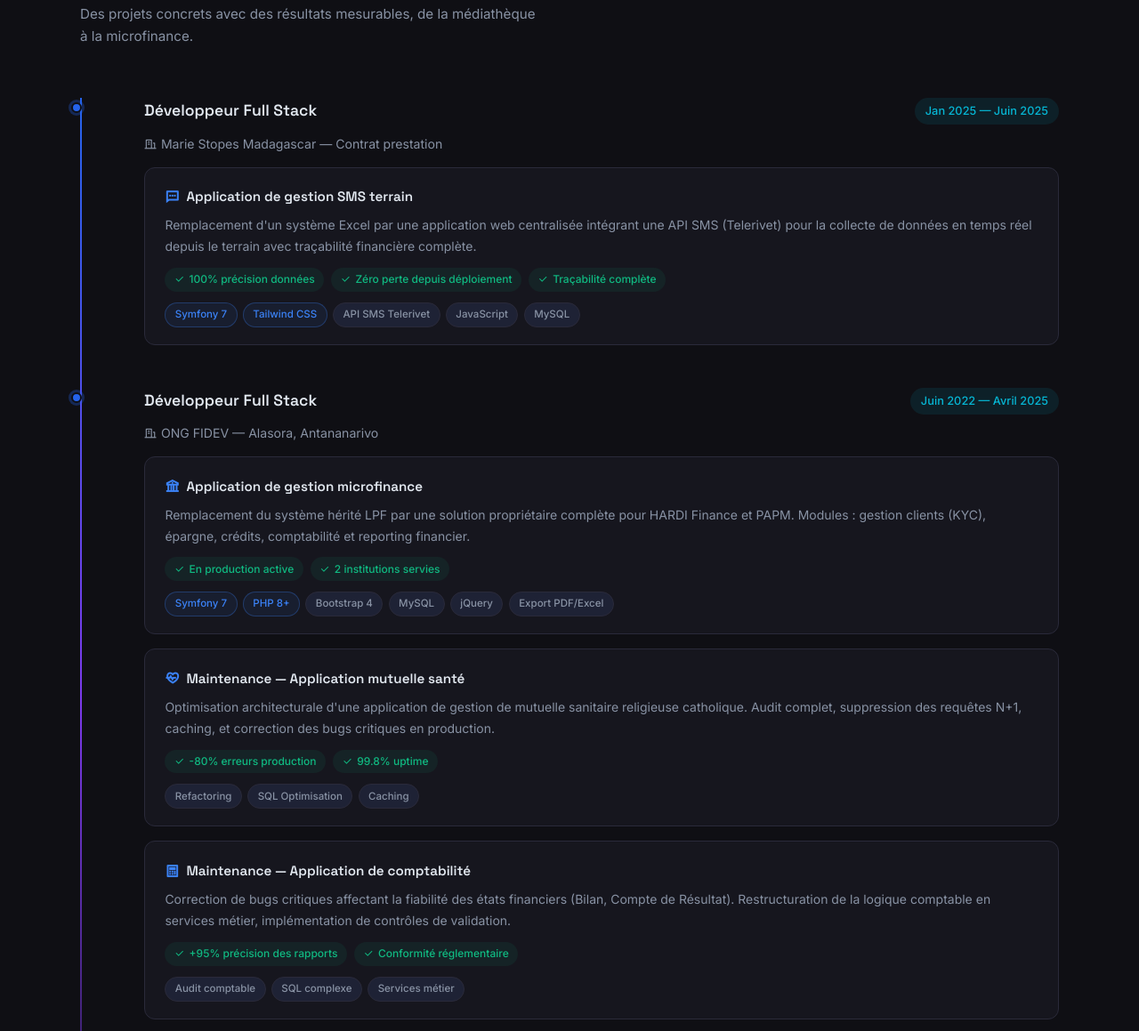
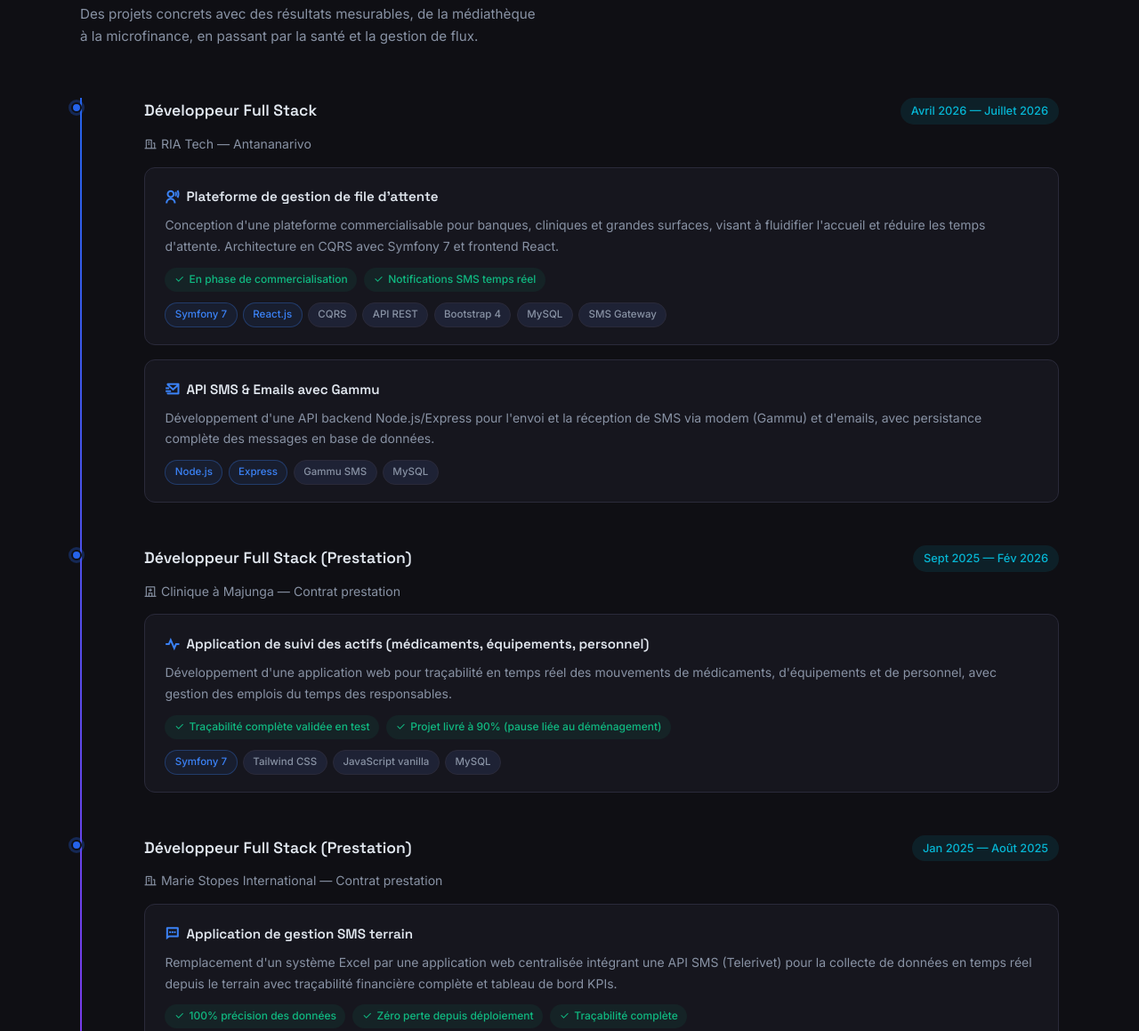
Before and after one commit to LalainaAndrianarimalala/portfolio.io, a plain HTML site: page index.html in a window 1280 px wide. Shown: the part 993-2152 px from the top of the page at 89% size. Drawn offline with nearby package versions, Linux system fonts and the light colour scheme.

Commit message:
Mis a jour : ajout des nouvelles projets realisés

```diff
--- a/index.html
+++ b/index.html
@@ -216,6 +216,7 @@
         display: flex;
         gap: 1rem;
         align-items: center;
+        flex-wrap: wrap;
       }
       .btn-primary {
         padding: 0.75rem 1.8rem;
@@ -244,6 +245,24 @@
       .btn-ghost:hover {
         border-color: var(--blue);
         background: rgba(37, 99, 235, 0.07);
+      }
+      .btn-cv {
+        display: inline-flex;
+        align-items: center;
+        gap: 0.5rem;
+        padding: 0.75rem 1.8rem;
+        border: 1px solid rgba(6, 182, 212, 0.4);
+        color: var(--cyan);
+        border-radius: 8px;
+        font-family: var(--font-head);
+        font-weight: 500;
+        font-size: 0.95rem;
+        transition: border-color 0.2s, background 0.2s;
+        cursor: pointer;
+      }
+      .btn-cv:hover {
+        border-color: var(--cyan);
+        background: rgba(6, 182, 212, 0.07);
       }
 
       /* Hero card */
@@ -656,6 +675,7 @@
         justify-content: center;
         font-size: 1rem;
         color: var(--blue-light);
+        flex-shrink: 0;
       }
 
       /* ── FOOTER ─────────────────────────────────────── */
@@ -687,24 +707,16 @@
         .contact-wrap {
           flex-direction: column;
         }
-      }
-      .btn-cv {
-        display: inline-flex;
-        align-items: center;
-        gap: 0.5rem;
-        padding: 0.75rem 1.8rem;
-        border: 1px solid rgba(6, 182, 212, 0.4);
-        color: var(--cyan);
-        border-radius: 8px;
-        font-family: var(--font-head);
-        font-weight: 500;
-        font-size: 0.95rem;
-        transition: border-color 0.2s, background 0.2s;
-        cursor: pointer;
-      }
-      .btn-cv:hover {
-        border-color: var(--cyan);
-        background: rgba(6, 182, 212, 0.07);
+        .hero-actions {
+          flex-direction: column;
+          align-items: stretch;
+        }
+        .hero-actions .btn-primary,
+        .hero-actions .btn-ghost,
+        .hero-actions .btn-cv {
+          text-align: center;
+          justify-content: center;
+        }
       }
     </style>
   </head>
@@ -734,17 +746,18 @@
             ANDRIANARIMALALA<br /><span class="accent">Andry Lalaina</span>
           </h1>
           <p class="hero-desc">
-            Développeur passionné avec plus de 3 ans d'expérience dans la
-            conception et le développement de solutions web robustes. Spécialisé
-            en Symfony, React et architecture MVC.
+            Développeur full stack avec plus de 4 ans d'expérience dans la
+            conception, le développement et la maintenance d'applications web
+            métier. Spécialisé en Symfony, architectures MVC et refactorisation
+            de code legacy.
           </p>
           <div class="hero-stats">
             <div class="hero-stat">
-              <strong>3+</strong>
+              <strong>4+</strong>
               <span>Ans d'expérience</span>
             </div>
             <div class="hero-stat">
-              <strong>5+</strong>
+              <strong>8+</strong>
               <span>Projets livrés</span>
             </div>
             <div class="hero-stat">
@@ -788,20 +801,123 @@
         <h2 class="section-title">Expériences professionnelles</h2>
         <p class="section-sub">
           Des projets concrets avec des résultats mesurables, de la médiathèque
-          à la microfinance.
+          à la microfinance, en passant par la santé et la gestion de flux.
         </p>
 
         <div class="timeline">
+          <!-- RIA Tech (Avril - Juillet 2026) -->
+          <div class="tl-item">
+            <div class="tl-dot"></div>
+            <div class="tl-header">
+              <div class="tl-title">Développeur Full Stack</div>
+              <div class="tl-date">Avril 2026 — Juillet 2026</div>
+            </div>
+            <div class="tl-company">
+              <i class="ri-building-line"></i>RIA Tech — Antananarivo
+            </div>
+            <div class="tl-projects">
+              <div class="tl-project">
+                <div class="tl-project-name">
+                  <i class="ri-user-voice-line"></i>Plateforme de gestion de file
+                  d'attente
+                </div>
+                <p>
+                  Conception d'une plateforme commercialisable pour banques,
+                  cliniques et grandes surfaces, visant à fluidifier l'accueil
+                  et réduire les temps d'attente. Architecture en CQRS avec
+                  Symfony 7 et frontend React.
+                </p>
+                <div class="tl-results">
+                  <span class="result-chip"
+                    ><i class="ri-check-line"></i>En phase de
+                    commercialisation</span
+                  >
+                  <span class="result-chip"
+                    ><i class="ri-check-line"></i>Notifications SMS temps
+                    réel</span
+                  >
+                </div>
+                <div class="tags">
+                  <span class="tag blue">Symfony 7</span>
+                  <span class="tag blue">React.js</span>
+                  <span class="tag">CQRS</span>
+                  <span class="tag">API REST</span>
+                  <span class="tag">Bootstrap 4</span>
+                  <span class="tag">MySQL</span>
+                  <span class="tag">SMS Gateway</span>
+                </div>
+              </div>
+              <div class="tl-project">
+                <div class="tl-project-name">
+                  <i class="ri-mail-send-line"></i>API SMS & Emails avec Gammu
+                </div>
+                <p>
+                  Développement d'une API backend Node.js/Express pour l'envoi
+                  et la réception de SMS via modem (Gammu) et d'emails, avec
+                  persistance complète des messages en base de données.
+                </p>
+                <div class="tags">
+                  <span class="tag blue">Node.js</span>
+                  <span class="tag blue">Express</span>
+                  <span class="tag">Gammu SMS</span>
+                  <span class="tag">MySQL</span>
+                </div>
+              </div>
+            </div>
+          </div>
+
+          <!-- Clinique Majunga -->
+          <div class="tl-item">
+            <div class="tl-dot"></div>
+            <div class="tl-header">
+              <div class="tl-title">Développeur Full Stack (Prestation)</div>
+              <div class="tl-date">Sept 2025 — Fév 2026</div>
+            </div>
+            <div class="tl-company">
+              <i class="ri-hospital-line"></i>Clinique à Majunga — Contrat
+              prestation
+            </div>
+            <div class="tl-projects">
+              <div class="tl-project">
+                <div class="tl-project-name">
+                  <i class="ri-pulse-line"></i>Application de suivi des actifs
+                  (médicaments, équipements, personnel)
+                </div>
+                <p>
+                  Développement d'une application web pour traçabilité en temps
+                  réel des mouvements de médicaments, d'équipements et de
+                  personnel, avec gestion des emplois du temps des responsables.
+                </p>
+                <div class="tl-results">
+                  <span class="result-chip"
+                    ><i class="ri-check-line"></i>Traçabilité complète validée
+                    en test</span
+                  >
+                  <span class="result-chip"
+                    ><i class="ri-check-line"></i>Projet livré à 90% (pause liée
+                    au déménagement)</span
+                  >
+                </div>
+                <div class="tags">
+                  <span class="tag blue">Symfony 7</span>
+                  <span class="tag">Tailwind CSS</span>
+                  <span class="tag">JavaScript vanilla</span>
+                  <span class="tag">MySQL</span>
+                </div>
+              </div>
+            </div>
+          </div>
+
           <!-- Marie Stopes -->
           <div class="tl-item">
             <div class="tl-dot"></div>
             <div class="tl-header">
-              <div class="tl-title">Développeur Full Stack</div>
-              <div class="tl-date">Jan 2025 — Juin 2025</div>
+              <div class="tl-title">Développeur Full Stack (Prestation)</div>
+              <div class="tl-date">Jan 2025 — Août 2025</div>
             </div>
             <div class="tl-company">
-              <i class="ri-building-line"></i>Marie Stopes Madagascar — Contrat
-              prestation
+              <i class="ri-building-line"></i>Marie Stopes International —
+              Contrat prestation
             </div>
             <div class="tl-projects">
               <div class="tl-project">
@@ -813,11 +929,11 @@
                   Remplacement d'un système Excel par une application web
                   centralisée intégrant une API SMS (Telerivet) pour la collecte
                   de données en temps réel depuis le terrain avec traçabilité
-                  financière complète.
+                  financière complète et tableau de bord KPIs.
                 </p>
                 <div class="tl-results">
                   <span class="result-chip"
-                    ><i class="ri-check-line"></i>100% précision données</span
+                    ><i class="ri-check-line"></i>100% précision des données</span
                   >
                   <span class="result-chip"
                     ><i class="ri-check-line"></i>Zéro perte depuis
@@ -831,8 +947,9 @@
                   <span class="tag blue">Symfony 7</span>
                   <span class="tag blue">Tailwind CSS</span>
                   <span class="tag">API SMS Telerivet</span>
-                  <span class="tag">JavaScript</span>
+                  <span class="tag">JavaScript vanilla</span>
                   <span class="tag">MySQL</span>
+                  <span class="tag">Export PDF/Excel</span>
                 </div>
               </div>
             </div>
@@ -852,13 +969,14 @@
               <div class="tl-project">
                 <div class="tl-project-name">
                   <i class="ri-bank-line"></i>Application de gestion
-                  microfinance
+                  microfinance (HARDI Finance & PAPM)
                 </div>
                 <p>
                   Remplacement du système hérité LPF par une solution
-                  propriétaire complète pour HARDI Finance et PAPM. Modules :
-                  gestion clients (KYC), épargne, crédits, comptabilité et
-                  reporting financier.
+                  propriétaire complète. Modules : gestion clients (KYC),
+                  épargne (dépôts/intérêts), crédits (demande/approbation/suivi
+                  remboursement), comptabilité (journaux, grand-livre, états
+                  financiers).
                 </p>
                 <div class="tl-results">
                   <span class="result-chip"
@@ -869,7 +987,7 @@
                   >
                 </div>
                 <div class="tags">
-                  <span class="tag blue">Symfony 7</span>
+                  <span class="tag blue">Symfony 4/5/6/7</span>
                   <span class="tag blue">PHP 8+</span>
                   <span class="tag">Bootstrap 4</span>
                   <span class="tag">MySQL</span>
@@ -885,9 +1003,9 @@
                 </div>
                 <p>
                   Optimisation architecturale d'une application de gestion de
-                  mutuelle sanitaire religieuse catholique. Audit complet,
-                  suppression des requêtes N+1, caching, et correction des bugs
-                  critiques en production.
+                  mutuelle sanitaire. Audit complet, refactorisation des
+                  requêtes SQL (suppression N+1, indices, caching), correction
+                  des bugs bloquants en production.
                 </p>
                 <div class="tl-results">
                   <span class="result-chip"
@@ -910,10 +1028,11 @@
                   comptabilité
                 </div>
                 <p>
-                  Correction de bugs critiques affectant la fiabilité des états
-                  financiers (Bilan, Compte de Résultat). Restructuration de la
-                  logique comptable en services métier, implémentation de
-                  contrôles de validation.
+                  Correction des bugs critiques affectant la fiabilité des
+                  états financiers (Bilan, Compte de Résultat). Restructuration
+                  de la logique comptable en services métier, implémentation de
+                  contrôles de validation (double validation, équilibre
+                  débit/crédit).
                 </p>
                 <div class="tl-results">
                   <span class="result-chip"
@@ -921,7 +1040,8 @@
                     rapports</span
                   >
                   <span class="result-chip"
-                    ><i class="ri-check-line"></i>Conformité réglementaire</span
+                    ><i class="ri-check-line"></i>Conformité réglementaire
+                    validée</span
                   >
                 </div>
                 <div class="tags">
@@ -999,10 +1119,12 @@
             <div class="skill-items">
               <span class="skill-pill expert">Symfony 4–7</span>
               <span class="skill-pill expert">PHP 8+</span>
+              <span class="skill-pill">Node.js/Express</span>
               <span class="skill-pill">API REST</span>
+              <span class="skill-pill">CQRS</span>
               <span class="skill-pill">Architecture MVC</span>
               <span class="skill-pill">Design Patterns</span>
-              <span class="skill-pill">Optimisation SQL</span>
+              <span class="skill-pill">Gammu SMS</span>
             </div>
           </div>
 
@@ -1047,7 +1169,8 @@
               <span class="skill-pill">Docker</span>
               <span class="skill-pill">Postman</span>
               <span class="skill-pill">Linux / Windows</span>
-              <span class="skill-pill">Trello / Scrum</span>
+              <span class="skill-pill">Trello</span>
+              <span class="skill-pill">Agile / Scrum</span>
             </div>
           </div>
 
@@ -1072,7 +1195,7 @@
             <div class="skill-items">
               <span class="skill-pill expert">Malagasy — Natif</span>
               <span class="skill-pill expert">Français — Professionnel</span>
-              <span class="skill-pill">Anglais — Intermédiaire</span>
+              <span class="skill-pill">Anglais — Technique</span>
             </div>
           </div>
         </div>
@@ -1085,14 +1208,14 @@
         <div class="section-label">Parcours académique</div>
         <h2 class="section-title">Formation</h2>
         <p class="section-sub">
-          Un cursus orienté génie logiciel, de la licence au master.
+          Un cursus orienté génie logiciel et bases de données.
         </p>
         <div class="edu-grid">
           <div class="edu-card">
-            <div class="edu-degree">Master II en cours</div>
+            <div class="edu-degree">Master II</div>
             <div class="edu-school">CNTEMAD Madagascar</div>
             <div class="edu-field">Génie logiciel & Base de données</div>
-            <div class="edu-year">M2</div>
+            <div class="edu-year">En cours</div>
           </div>
           <div class="edu-card">
             <div class="edu-degree">Master I</div>
@@ -1116,7 +1239,7 @@
       </div>
     </section>
 
-    <!-- CONTACT (liens GitHub, WhatsApp, email ajoutés ici) -->
+    <!-- CONTACT -->
     <section id="contact" class="section">
       <div class="section-inner">
         <div class="section-label">Restons en contact</div>
@@ -1130,27 +1253,32 @@
             </p>
           </div>
           <div class="contact-links">
-            <!-- Email existant (conservé) -->
             <a href="mailto:andrilalaina144@gmail.com" class="contact-link">
               <i class="ri-mail-line"></i>
               andrilalaina144@gmail.com
             </a>
-            <!-- Nouveau lien GitHub -->
-            <a href="https://github.com/LalainaAndrianarimalala" target="_blank" rel="noopener noreferrer" class="contact-link">
+            <a
+              href="https://github.com/LalainaAndrianarimalala"
+              target="_blank"
+              rel="noopener noreferrer"
+              class="contact-link"
+            >
               <i class="ri-github-line"></i>
               GitHub / LalainaAndrianarimalala
             </a>
-            <!-- Nouveau lien linkdin -->
-            <a href="www.linkedin.com/in/andry-lalaina-andrianarimalala-9ab515228" target="_blank" rel="noopener noreferrer" class="contact-link">
+            <a
+              href="https://www.linkedin.com/in/andry-lalaina-andrianarimalala-9ab515228"
+              target="_blank"
+              rel="noopener noreferrer"
+              class="contact-link"
+            >
               <i class="ri-linkedin-line"></i>
-              Linkedin / andry-lalaina
+              LinkedIn / andry-lalaina
             </a>
-            <!-- Téléphone existant (conservé) -->
             <a href="tel:+261349395072" class="contact-link">
               <i class="ri-whatsapp-line"></i>
               034 93 950 72
             </a>
-            <!-- Adresse existante -->
             <a href="#" class="contact-link">
               <i class="ri-map-pin-line"></i>
               IPJ 19 ter Anjazamihira Itaosy, Antananarivo
@@ -1162,7 +1290,7 @@
 
     <footer>
       <p>
-        © 2025 <span>ANDRIANARIMALALA Andry Lalaina</span> — Développeur Full
+        © 2026 <span>ANDRIANARIMALALA Andry Lalaina</span> — Développeur Full
         Stack
       </p>
     </footer>
```
